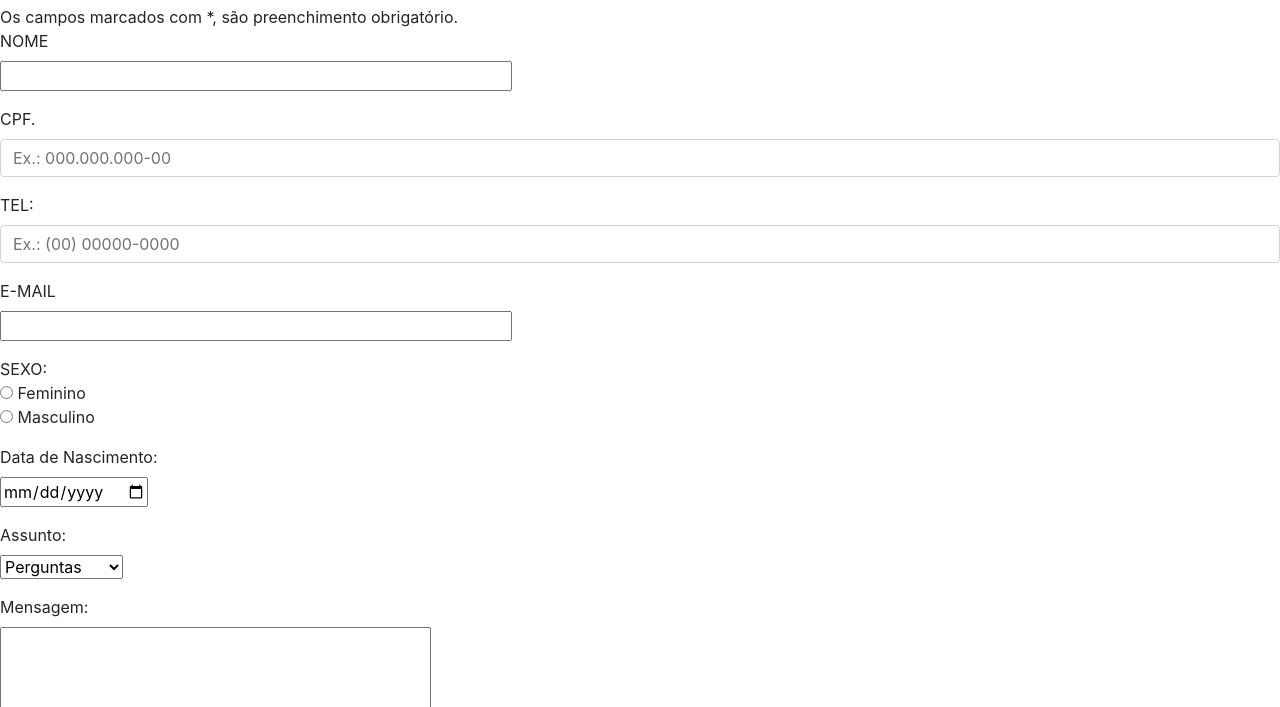
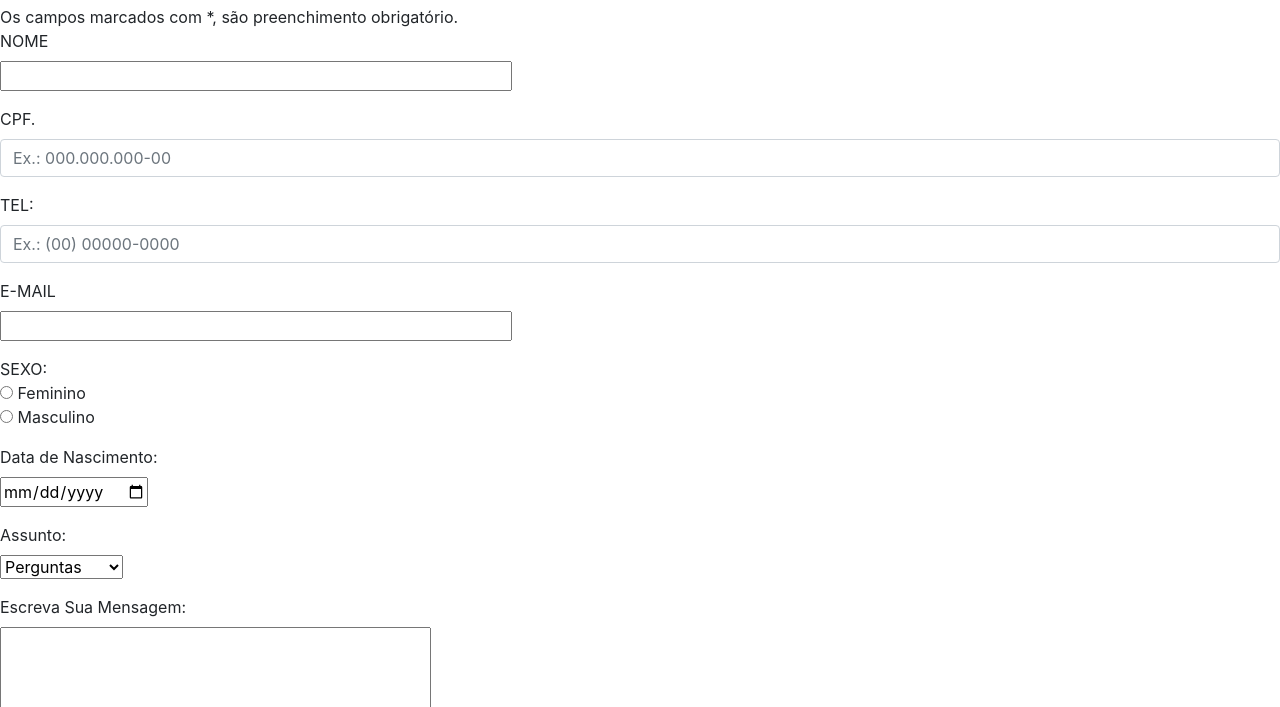
Before and after one commit to Pucket/Prova_10.12.2019, a plain HTML site: page faleconosco.html in a window 1280 px wide. Shown: the part 93-800 px from the top of the page. Drawn offline with nearby package versions, Linux system fonts and the light colour scheme.

Commit message:
alteracao do faleconosco.html

```diff
--- a/faleconosco.html
+++ b/faleconosco.html
@@ -14,7 +14,6 @@
 			<button class="navbar-toggler" type="button" data-toggle="collapse" data-target="#navbarTogglerDemo02" aria-controls="navbarTogglerDemo02" aria-expanded="false" aria-label="Toggle navigation">
 				<span class="navbar-toggler-icon"></span>
             </button>
-
 		<div class="collapse navbar-collapse" id="navbarTogglerDemo02">
             <ul class="navbar-nav mr-auto mt-2 mt-lg-0">
 				<li class="nav-item active">
@@ -67,7 +66,7 @@
                 </select>
 
 
-                <p><label>Mensagem:</label><br/>
+                <p><label>Escreva Sua Mensagem:</label><br/>
                 <textarea name="mensagem" cols="40" rows="10"></textarea></p>
                 <input type="submit" value="Enviar" id="btnenviar"/>
         </section>
```
Lines whose indentation alone changed are shown as unchanged.
